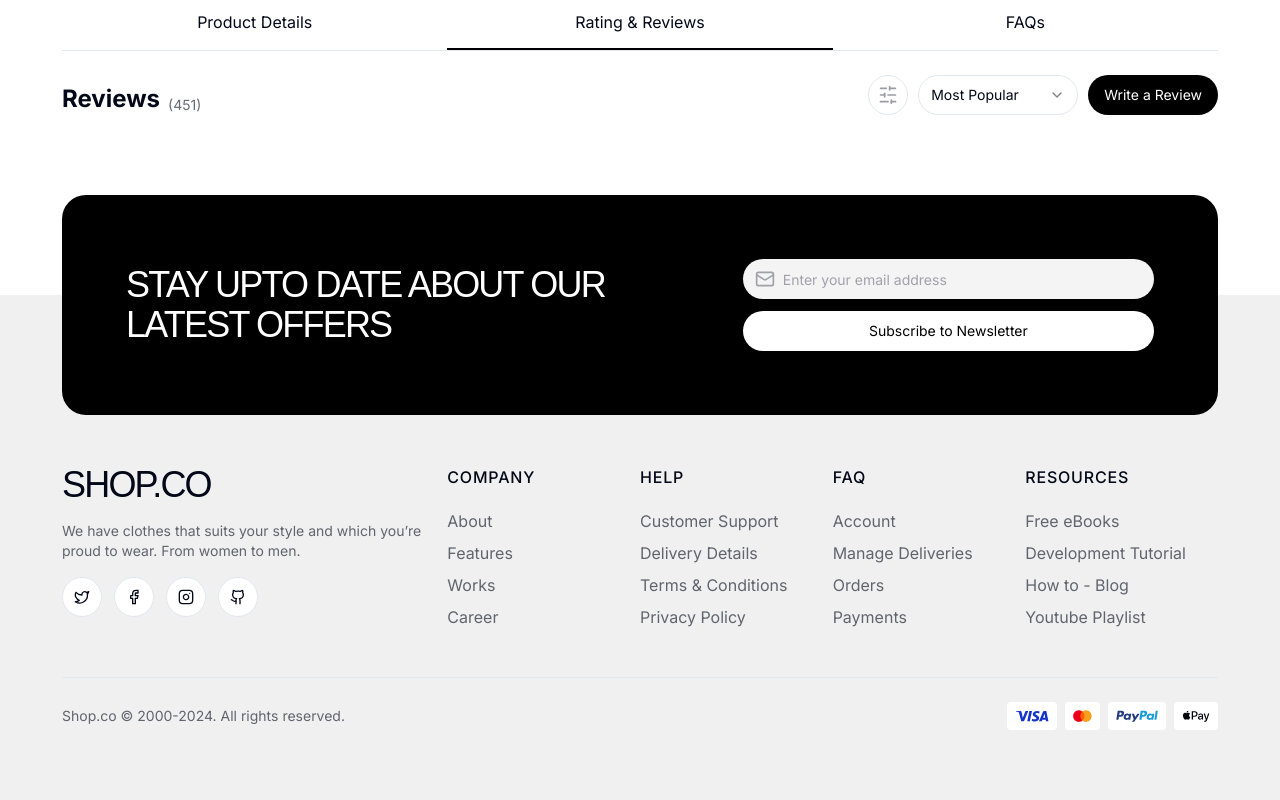
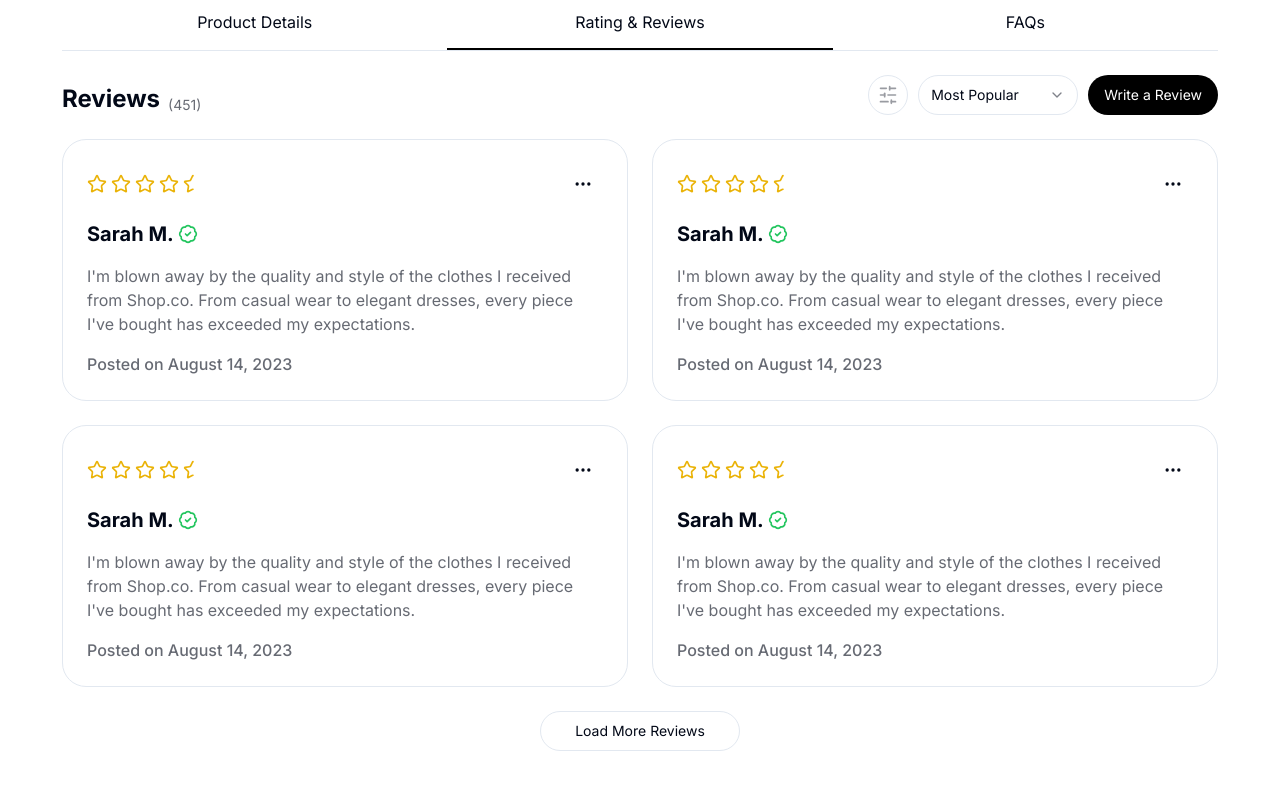
Before and after one commit to mehmetext/ecommerce-template-next, a Next.js app: page /product/example in a window 1280 px wide. Shown: the part 840-1640 px from the top of the page. Built offline with nearby package versions, Linux system fonts and the light colour scheme; no server answers; a web font is replaced by a local one.

Commit message:
ReviewItem added

```diff
--- a/src/app/(site)/product/[slug]/components/Reviews.tsx
+++ b/src/app/(site)/product/[slug]/components/Reviews.tsx
@@ -10,6 +10,7 @@ import {
   SelectContent,
   SelectItem,
 } from "@/components/ui/select";
+import ReviewItem from "@/components/ReviewItem";
 
 export default function Reviews() {
   return (
@@ -17,7 +18,7 @@ export default function Reviews() {
       initial={{ opacity: 0 }}
       animate={{ opacity: 1 }}
       exit={{ opacity: 0 }}
-      className="flex flex-col"
+      className="flex flex-col gap-6"
     >
       <div className="flex justify-between">
         <div className="flex items-end gap-2">
@@ -29,7 +30,7 @@ export default function Reviews() {
             <SlidersHorizontal className="w-5 h-5 opacity-40" />
           </Button>
           <Select defaultValue="most-popular">
-            <SelectTrigger className="w-40 rounded-full">
+            <SelectTrigger className="hidden md:flex w-40 rounded-full">
               <SelectValue placeholder="Select a sorting" />
             </SelectTrigger>
             <SelectContent>
@@ -42,6 +43,17 @@ export default function Reviews() {
           <Button>Write a Review</Button>
         </div>
       </div>
+      <div className="flex flex-col items-center justify-center gap-6">
+        <div className="w-full grid md:grid-cols-2 gap-6">
+          <ReviewItem />
+          <ReviewItem />
+          <ReviewItem />
+          <ReviewItem />
+        </div>
+        <Button className="w-[200px]" variant="outline">
+          Load More Reviews
+        </Button>
+      </div>
     </motion.div>
   );
 }
--- /dev/null
+++ b/src/components/ReviewItem.tsx
@@ -0,0 +1,32 @@
+import { BadgeCheck, Ellipsis, Star, StarHalf } from "lucide-react";
+import React from "react";
+import { Button } from "./ui/button";
+
+export default function ReviewItem() {
+  return (
+    <div className="flex flex-col border border-border rounded-3xl p-6 gap-4">
+      <div className="flex justify-between items-center gap-4">
+        <div className="flex text-yellow-500 gap-1">
+          <Star className="w-5 h-5" />
+          <Star className="w-5 h-5" />
+          <Star className="w-5 h-5" />
+          <Star className="w-5 h-5" />
+          <StarHalf className="w-5 h-5" />
+        </div>
+        <Button size="icon" variant="ghost">
+          <Ellipsis className="w-5 h-5" />
+        </Button>
+      </div>
+      <div className="flex items-center gap-1">
+        <p className="text-xl font-bold">Sarah M.</p>
+        <BadgeCheck className="w-5 h-5 text-green-500" />
+      </div>
+      <p className="opacity-60">
+        I&apos;m blown away by the quality and style of the clothes I received
+        from Shop.co. From casual wear to elegant dresses, every piece I&apos;ve
+        bought has exceeded my expectations.
+      </p>
+      <p className="font-medium opacity-60">Posted on August 14, 2023</p>
+    </div>
+  );
+}
```
